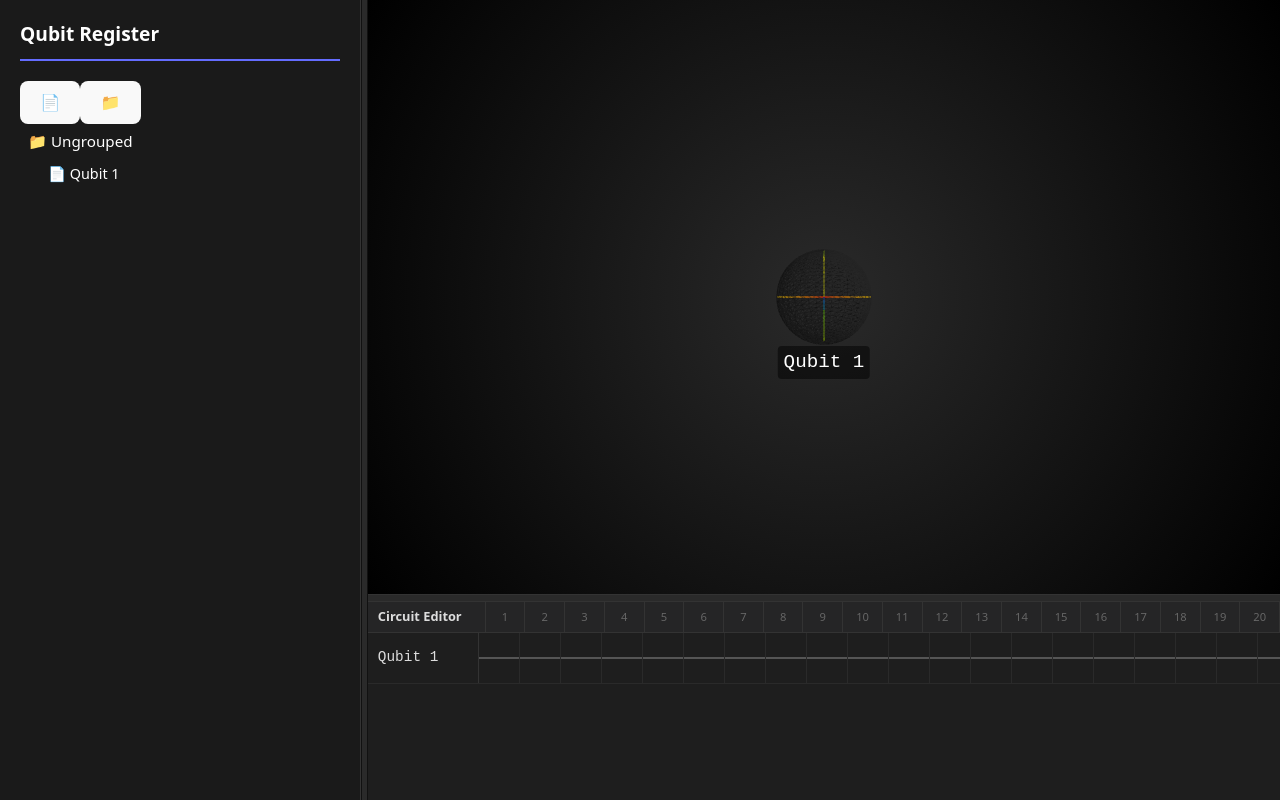
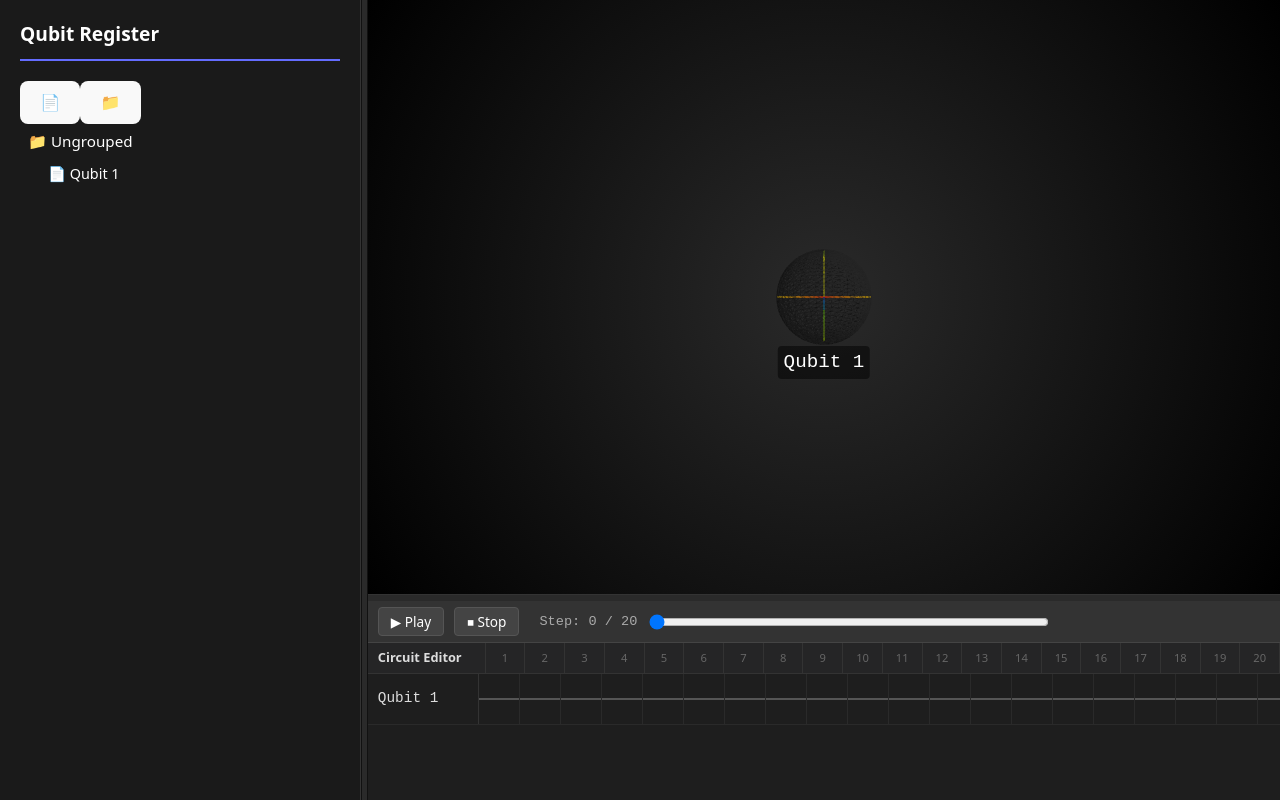
Before and after one commit to Andrew-Trautzsch/BlochSphereAR-Webapp, a React (Vite) app: page / in a window 1280 px wide. Built offline with nearby package versions, Linux system fonts and the light colour scheme.

Commit message:
added play button and time

```diff
--- a/src/App.css
+++ b/src/App.css
@@ -75,10 +75,62 @@ html, body, #root {
   background: #007bff;
 }
 
-/* Circuit Pane (Bottom) */
 .circuit-pane {
   background-color: #222;
-  overflow: hidden; /* CircuitGrid handles its own internal scroll */
+  overflow: hidden;
   display: flex;
   flex-direction: column;
 }
+
+.circuit-controls {
+  height: 40px;
+  background: #333;
+  border-bottom: 1px solid #444;
+  display: flex;
+  align-items: center;
+  padding: 0 10px;
+  gap: 10px;
+  flex-shrink: 0;
+}
+
+.control-btn {
+  background: #444;
+  border: 1px solid #555;
+  color: white;
+  padding: 4px 12px;
+  border-radius: 4px;
+  cursor: pointer;
+  font-size: 0.85rem;
+}
+
+.control-btn:hover {
+  background: #555;
+}
+
+.scrubber-container {
+  display: flex;
+  align-items: center;
+  gap: 10px;
+  flex-grow: 1;
+  margin-left: 10px;
+}
+
+.step-label {
+  font-family: monospace;
+  font-size: 0.85rem;
+  color: #aaa;
+  min-width: 80px;
+}
+
+.scrubber-slider {
+  flex-grow: 1;
+  max-width: 400px;
+  cursor: pointer;
+}
+
+/* Container for the actual grid so it takes remaining space */
+.circuit-grid-wrapper {
+  flex-grow: 1;
+  overflow: hidden; /* Pass scroll handling to CircuitGrid */
+  position: relative;
+}
--- a/src/App.jsx
+++ b/src/App.jsx
@@ -8,8 +8,8 @@ import './App.css';
 
 function App() {
   // --- LAYOUT STATE ---
-  const [sidebarWidth, setSidebarWidth] = useState(360);
-  const [bottomHeight, setBottomHeight] = useState(200); // Default height for circuit
+  const [sidebarWidth, setSidebarWidth] = useState(360); // Wider default
+  const [bottomHeight, setBottomHeight] = useState(200);
   const [isResizingSidebar, setIsResizingSidebar] = useState(false);
   const [isResizingBottom, setIsResizingBottom] = useState(false);
 
@@ -17,9 +17,41 @@ function App() {
   const [qubits, setQubits] = useState([
     { id: 1, name: 'Qubit 1', rotation: new THREE.Quaternion(), position: [0, 0, 0], groupId: null }
   ]);
-  const [circuit, setCircuit] = useState({}); // Stores gates: { qubitId: ["H", null, "X"] }
+  const [circuit, setCircuit] = useState({});
   const [groups, setGroups] = useState([]);
   const [selected, setSelected] = useState(null);
+
+  // --- PLAYBACK STATE ---
+  const [currentStep, setCurrentStep] = useState(0); // 0 = Initial State
+  const [isPlaying, setIsPlaying] = useState(false);
+  const MAX_STEPS = 20; // Must match CircuitGrid steps
+
+  // --- PLAYBACK ENGINE ---
+  useEffect(() => {
+    let interval;
+    if (isPlaying) {
+      interval = setInterval(() => {
+        setCurrentStep(prev => {
+          if (prev >= MAX_STEPS) {
+            setIsPlaying(false);
+            return prev;
+          }
+          return prev + 1;
+        });
+      }, 500); // Speed: 500ms per step
+    }
+    return () => clearInterval(interval);
+  }, [isPlaying]);
+
+  const handlePlayPause = () => setIsPlaying(!isPlaying);
+  const handleStop = () => {
+    setIsPlaying(false);
+    setCurrentStep(0);
+  };
+  const handleStepChange = (e) => {
+    setIsPlaying(false); // Stop if user scrubs manually
+    setCurrentStep(Number(e.target.value));
+  };
 
   // --- RESIZING LOGIC ---
   const startResizingSidebar = () => setIsResizingSidebar(true);
@@ -32,12 +64,10 @@ function App() {
 
   const handleMouseMove = useCallback((e) => {
     if (isResizingSidebar) {
-      // Clamp width between 200px and 600px
       const newWidth = Math.max(200, Math.min(e.clientX, 600));
       setSidebarWidth(newWidth);
     }
     if (isResizingBottom) {
-      // Clamp height between 100px and 50% of screen height
       const totalHeight = window.innerHeight;
       const newHeight = Math.max(100, Math.min(totalHeight - e.clientY, totalHeight * 0.6));
       setBottomHeight(newHeight);
@@ -55,9 +85,7 @@ function App() {
     };
   }, [isResizingSidebar, isResizingBottom, handleMouseMove, stopResizing]);
 
-  // --- QUBIT & GROUP LOGIC ---
-
-  // Helper: Get all group IDs in a subtree
+  // --- QUBIT LOGIC ---
   const getSubtreeGroupIds = useCallback((startId) => {
     const ids = new Set([startId]);
     let added = true;
@@ -73,11 +101,9 @@ function App() {
     return Array.from(ids);
   }, [groups]);
 
-  // Highlight logic based on selection
   const highlightedQubitIds = useMemo(() => {
     if (!selected) return new Set();
     if (selected.type === 'qubit') return new Set([selected.id]);
-
     if (selected.type === 'group') {
       const subtree = getSubtreeGroupIds(selected.id);
       return new Set(
@@ -89,7 +115,6 @@ function App() {
     return new Set();
   }, [selected, qubits, getSubtreeGroupIds]);
 
-  // Group Management
   const createGroup = useCallback((parentId = null) => {
     const newId = Date.now();
     const newGroup = { id: newId, name: `Group ${groups.length + 1}`, parentId };
@@ -100,7 +125,7 @@ function App() {
   const moveGroup = useCallback((groupId, newParentId) => {
     if (newParentId !== null) {
       const subtree = getSubtreeGroupIds(groupId);
-      if (subtree.includes(newParentId)) return; // prevent cycles
+      if (subtree.includes(newParentId)) return;
     }
     setGroups(prev => prev.map(g => g.id === groupId ? { ...g, parentId: newParentId } : g));
   }, [getSubtreeGroupIds]);
@@ -143,7 +168,6 @@ function App() {
   }, [qubits, getSubtreeGroupIds]);
 
   // --- CIRCUIT LOGIC ---
-
   const handleGateChange = (qubitId, stepIndex, gateName) => {
     setCircuit(prev => {
       const row = prev[qubitId] ? [...prev[qubitId]] : [];
@@ -152,14 +176,16 @@ function App() {
     });
   };
 
-  // Compute final rotations based on circuit
+  // Compute final rotations based on circuit AND currentStep
   const computedQubits = useMemo(() => {
     return qubits.map(q => {
       const row = circuit[q.id] || [];
-      const finalRot = simulateCircuit(q.rotation, row);
+      // Slice the gates up to the current time step
+      const activeGates = row.slice(0, currentStep);
+      const finalRot = simulateCircuit(q.rotation, activeGates);
       return { ...q, rotation: finalRot };
     });
-  }, [qubits, circuit]);
+  }, [qubits, circuit, currentStep]);
 
   // --- RENDER ---
   return (
@@ -167,15 +193,12 @@ function App() {
       {/* 1. Left Sidebar */}
       <div className="sidebar-container" style={{ width: sidebarWidth }}>
         <Sidebar
-          qubits={computedQubits} // Show computed state in sidebar
+          qubits={computedQubits}
           groups={groups}
           selected={selected}
           onSelect={setSelected}
           onAddQubit={(targetGroupId = null) => {
             const newId = Date.now();
-
-            // Auto-offset logic:
-            // Find the qubit with the largest X position to append to the right
             let maxX = -2.5;
             if (qubits.length > 0) {
                maxX = Math.max(...qubits.map(q => q.position[0]));
@@ -186,7 +209,7 @@ function App() {
               id: newId,
               name: `Qubit ${qubits.length + 1}`,
               rotation: new THREE.Quaternion(),
-              position: [startX, 0, 0], // Spawn at offset
+              position: [startX, 0, 0],
               groupId: targetGroupId
             };
             setQubits(prev => [...prev, newQubit]);
@@ -201,13 +224,12 @@ function App() {
         />
       </div>
 
-      {/* 2. Vertical Resizer (Sidebar Handle) */}
       <div className="resizer-vertical" onMouseDown={startResizingSidebar} />
 
-      {/* 3. Right Content Area (Sphere + Circuit) */}
+      {/* 2. Main Content */}
       <main className="main-content">
 
-        {/* Top: 3D Scene */}
+        {/* Sphere View */}
         <div className="sphere-pane" style={{ height: `calc(100% - ${bottomHeight}px)` }}>
           <BlochSphere
             qubits={computedQubits}
@@ -217,16 +239,41 @@ function App() {
           />
         </div>
 
-        {/* Middle: Horizontal Resizer (Circuit Handle) */}
         <div className="resizer-horizontal" onMouseDown={startResizingBottom} />
 
-        {/* Bottom: Circuit Grid */}
+        {/* Circuit Pane: Controls + Grid */}
         <div className="circuit-pane" style={{ height: bottomHeight }}>
-          <CircuitGrid
-            qubits={qubits}
-            circuit={circuit}
-            onGateChange={handleGateChange}
-          />
+
+          {/* CONTROL BAR */}
+          <div className="circuit-controls">
+            <button className="control-btn" onClick={handlePlayPause}>
+              {isPlaying ? "⏸ Pause" : "▶ Play"}
+            </button>
+            <button className="control-btn" onClick={handleStop}>
+              ⏹ Stop
+            </button>
+            <div className="scrubber-container">
+              <span className="step-label">Step: {currentStep} / {MAX_STEPS}</span>
+              <input
+                type="range"
+                min="0"
+                max={MAX_STEPS}
+                value={currentStep}
+                onChange={handleStepChange}
+                className="scrubber-slider"
+              />
+            </div>
+          </div>
+
+          {/* GRID */}
+          <div className="circuit-grid-wrapper">
+             <CircuitGrid
+              qubits={qubits}
+              circuit={circuit}
+              onGateChange={handleGateChange}
+              currentStep={currentStep} // Pass step for highlighting
+            />
+          </div>
         </div>
       </main>
     </div>
--- a/src/components/Circuit/CircuitGrid.css
+++ b/src/components/Circuit/CircuitGrid.css
@@ -115,3 +115,15 @@
 
 .gate-H { background: #e91e63; } /* Pink */
 .gate-X, .gate-Y, .gate-Z { background: #00bcd4; } /* Cyan */
+
+.ruler-tick.active-step {
+  background-color: #007bff;
+  color: white;
+  font-weight: bold;
+}
+
+.gate-slot.active-slot {
+  background-color: rgba(0, 123, 255, 0.2); /* Faint blue highlight */
+  border-left: 1px solid rgba(0, 123, 255, 0.5);
+  border-right: 1px solid rgba(0, 123, 255, 0.5);
+}
--- a/src/components/Circuit/CircuitGrid.jsx
+++ b/src/components/Circuit/CircuitGrid.jsx
@@ -3,8 +3,8 @@ import './CircuitGrid.css';
 
 const AVAILABLE_GATES = [null, 'H', 'X', 'Y', 'Z', 'S', 'T'];
 
-const CircuitGrid = ({ qubits, circuit, onGateChange }) => {
-  const steps = 20; // Increase this for a longer timeline
+const CircuitGrid = ({ qubits, circuit, onGateChange, currentStep }) => {
+  const steps = 20; // Matches App.jsx MAX_STEPS
 
   return (
     <div className="circuit-container-scroll">
@@ -12,7 +12,12 @@ const CircuitGrid = ({ qubits, circuit, onGateChange }) => {
         <span className="header-title">Circuit Editor</span>
         <div className="time-ruler">
           {Array.from({ length: steps }).map((_, i) => (
-            <div key={i} className="ruler-tick">{i + 1}</div>
+            <div
+              key={i}
+              className={`ruler-tick ${i === currentStep - 1 ? 'active-step' : ''}`}
+            >
+              {i + 1}
+            </div>
           ))}
         </div>
       </div>
@@ -20,19 +25,20 @@ const CircuitGrid = ({ qubits, circuit, onGateChange }) => {
       <div className="circuit-body">
         {qubits.map(qubit => (
           <div key={qubit.id} className="circuit-row">
-            {/* Qubit Name (Sticky Left) */}
             <div className="qubit-label-cell">
               {qubit.name}
             </div>
 
-            {/* The Wire */}
             <div className="wire-track">
               {Array.from({ length: steps }).map((_, stepIndex) => {
                 const gate = circuit[qubit.id]?.[stepIndex];
+                // Highlight the cell if it's the one currently being applied
+                const isActive = stepIndex === currentStep - 1;
+
                 return (
                   <div
                     key={stepIndex}
-                    className={`gate-slot ${gate ? 'filled' : ''}`}
+                    className={`gate-slot ${gate ? 'filled' : ''} ${isActive ? 'active-slot' : ''}`}
                     onClick={() => {
                         const currentIdx = AVAILABLE_GATES.indexOf(gate);
                         const nextGate = AVAILABLE_GATES[(currentIdx + 1) % AVAILABLE_GATES.length];
@@ -48,7 +54,6 @@ const CircuitGrid = ({ qubits, circuit, onGateChange }) => {
           </div>
         ))}
 
-        {/* Helper message if empty */}
         {qubits.length === 0 && (
           <div className="empty-message">No Qubits. Add one from the Sidebar.</div>
         )}
```
